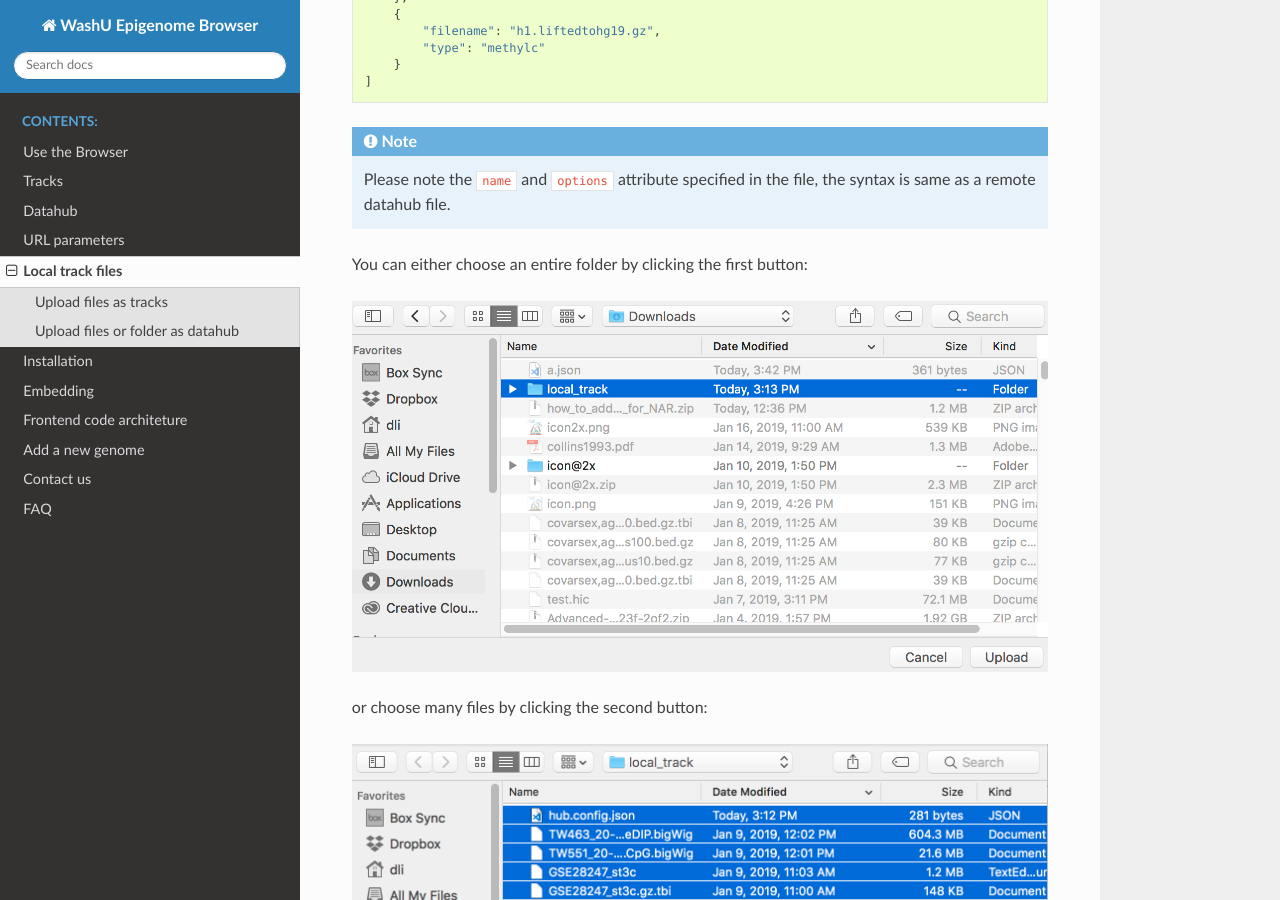
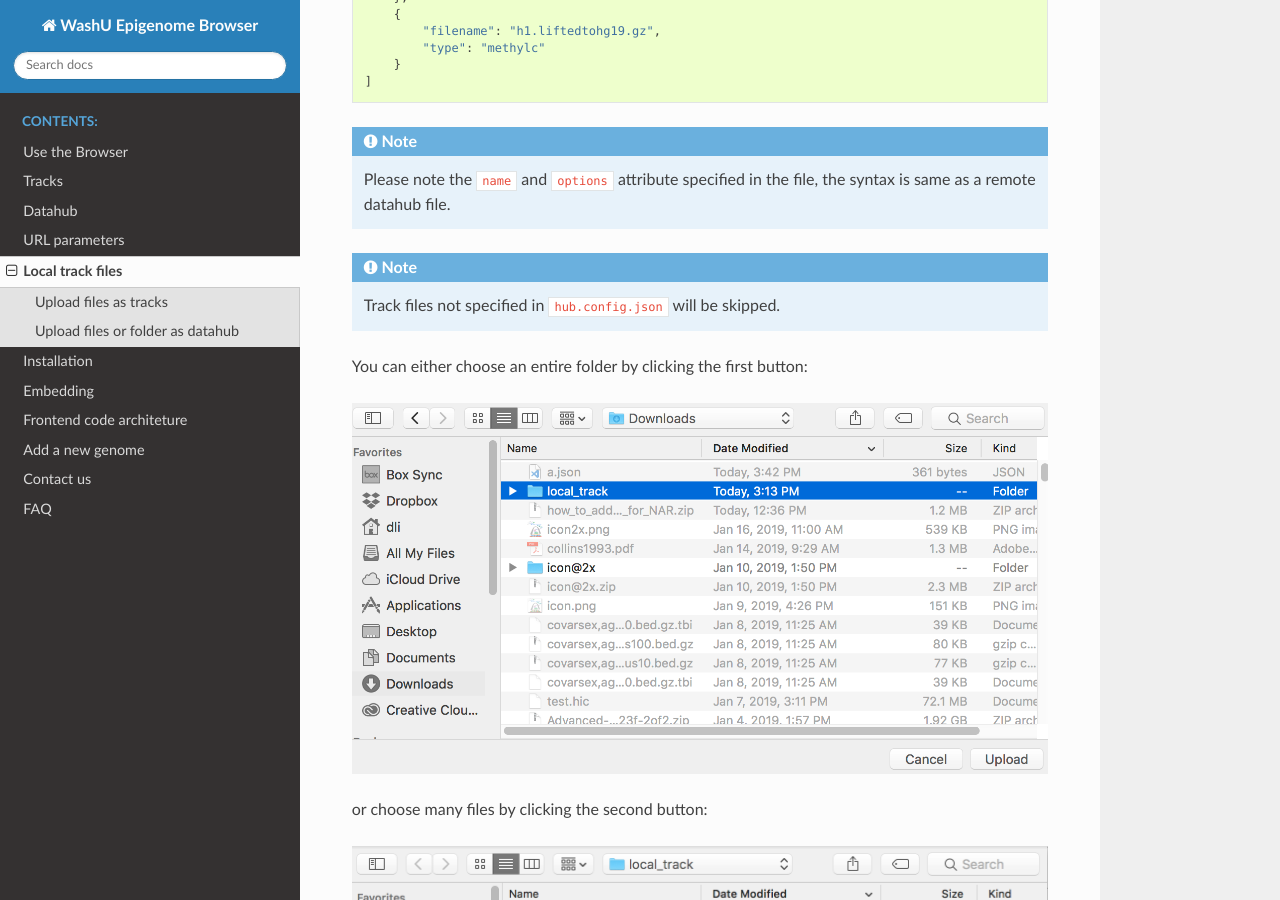
Before and after one commit to lidaof/eg-docs, a Sphinx documentation site: the page built from docs/local.rst, in a window 1280 px wide and 900 px high, scrolled down 4897 px. Built offline with Sphinx 7.4.7 and the Read the Docs theme 2.0.0, drawn with Linux system fonts in a browser that asks for light colours.

Commit message:
Small note

```diff
--- a/docs/local.rst
+++ b/docs/local.rst
@@ -88,6 +88,8 @@ example below::
 
 .. note:: Please note the ``name`` and ``options`` attribute specified in the file, the syntax is same as a remote datahub file.
 
+.. note:: Track files not specified in ``hub.config.json`` will be skipped.
+
 You can either choose an entire folder by clicking the first button:
 
 .. image:: _static/upload9.png
```
